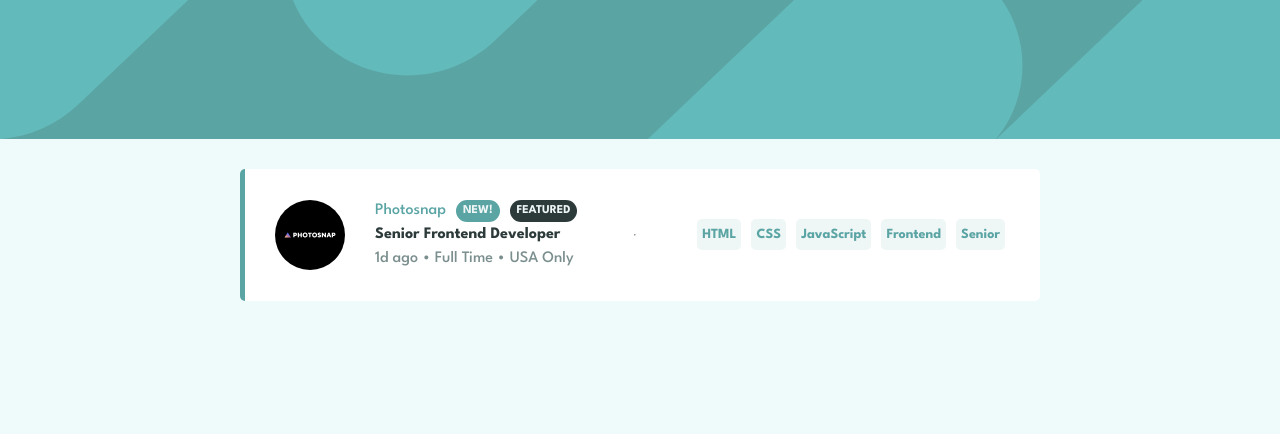
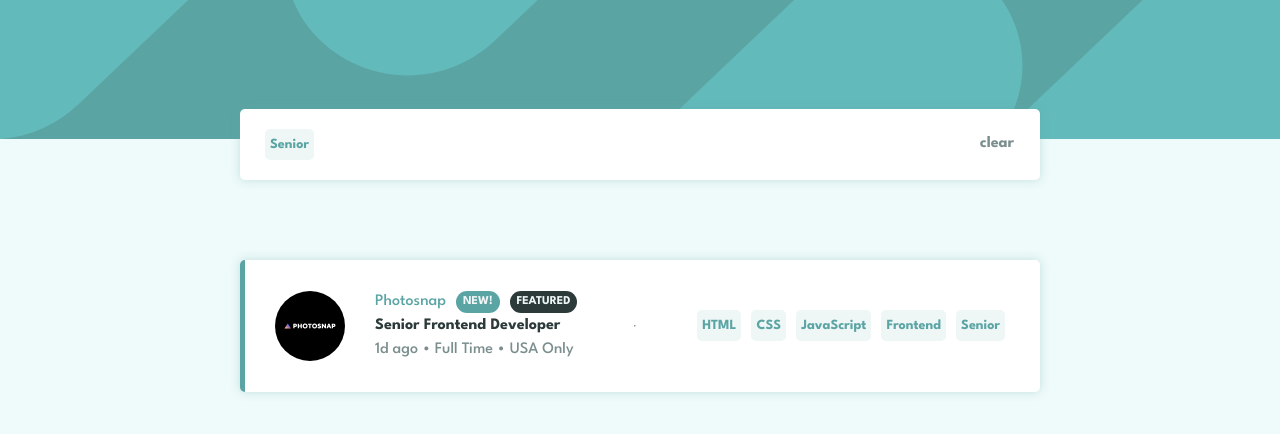
Before and after one commit to phanindraduvvuri/job-listing-application, a React (Vite) app: page / in a window 1280 px wide. Both pictures are taken after a click on the button "Senior". Shown: the top 434 px of the page. Built offline with nearby package versions, Linux system fonts and the light colour scheme.

Commit message:
Completed filtering functionality.

```diff
--- a/src/App.jsx
+++ b/src/App.jsx
@@ -1,8 +1,13 @@
 import { useEffect, useState } from 'react';
+import styled from 'styled-components';
 import Background from './components/Background';
+import FilterInput from './components/FilterInput';
 import JobCard from './components/JobCard';
 
 import data from './data.json';
+
+
+const JobList = styled.div``;
 
 
 function App() {
@@ -21,10 +26,22 @@ function App() {
   }, [])
 
   const addFilterTerm = (term) => {
-    setFilterSet(prevFilter => (
-      new Set(prevFilter).add(term)
-    ))
+    setFilterSet(prevFilter => {
+      const newSet = new Set(prevFilter);
+      newSet.add(term);
 
+      return newSet;
+    })
+
+  }
+
+  const removeFilterTerm = (term) => {
+    setFilterSet(prevFilter => {
+      const newSet = new Set(prevFilter);
+      newSet.delete(term);
+
+      return newSet;
+    });
   }
 
   const jobElements = jobData
@@ -51,7 +68,11 @@ function App() {
   return (
     <div className="App">
       <Background />
-      {jobElements}
+      {filterSet.size !== 0 && <FilterInput filterSet={filterSet} setFilterSet={setFilterSet} removeFilterTerm={removeFilterTerm} />}
+
+      <JobList>
+        {jobElements}
+      </JobList>
     </div>
   )
 }
--- a/src/components/Filter.jsx
+++ b/src/components/Filter.jsx
@@ -3,7 +3,7 @@ import styled from 'styled-components';
 
 import { DESATURATED_DARK_CYAN, FILTER_TABLET_BG, FONT_WEIGHT_BOLD } from '../constants/styles';
 
-export const FilterButton = styled.button`
+const FilterButton = styled.button`
     color: ${DESATURATED_DARK_CYAN};
     background-color: ${FILTER_TABLET_BG};
 
@@ -17,10 +17,17 @@ export const FilterButton = styled.button`
 
     transition: color .3s ease, background-color .3s ease;
 
-    &:hover {
+    &:hover, &:focus-visible {
         background-color: ${DESATURATED_DARK_CYAN};
         color: ${FILTER_TABLET_BG};
+        ${({ removable }) => removable && `
+            &::after {
+                content: 'X';
+                margin: .5rem;
+            }
+        `}
     }
+
 `
 
 function Filter({ filterWord, addFilterTerm }) {
@@ -30,3 +37,4 @@ function Filter({ filterWord, addFilterTerm }) {
 }
 
 export default Filter;
+export { FilterButton };
--- /dev/null
+++ b/src/components/FilterInput.jsx
@@ -0,0 +1,58 @@
+import React from 'react'
+import styled from 'styled-components'
+
+import { DESATURATED_DARK_CYAN, FONT_WEIGHT_BOLD, MAIN_FG } from '../constants/styles'
+import { FilterButton } from './Filter'
+
+const TopFilterBar = styled.div`
+    background-color: white;
+    width: 90%;
+    max-width: 80rem;
+    margin: 0 auto;
+    padding: 2rem;
+    border-radius: 5px;
+    box-shadow: 0 0 10px rgb(91 164 164 / .3);
+
+    display: flex;
+    justify-content: space-between;
+    align-items: center;
+
+    position: relative;
+    top: -6rem;
+
+`
+const FilterButtons = styled.div`
+
+`
+
+const ClearButton = styled.button`
+    background-color: transparent;
+    border: none;
+    color: ${MAIN_FG};
+    font-weight: ${FONT_WEIGHT_BOLD};
+    cursor: pointer;
+
+    &:hover {
+        color: ${DESATURATED_DARK_CYAN};
+        text-decoration: underline;
+        text-underline-offset: 5px;
+        text-decoration-thickness: 2px;
+    }
+`
+
+function FilterInput({ filterSet, setFilterSet, removeFilterTerm }) {
+    const filterButtons = [...filterSet].map((filterTerm, index) => (
+        <FilterButton onClick={() => removeFilterTerm(filterTerm)} removable key={index}>{filterTerm}</FilterButton>
+    ));
+
+    return (
+        <TopFilterBar>
+            <FilterButtons>
+                {filterButtons}
+            </FilterButtons>
+            <ClearButton onClick={() => setFilterSet(new Set())}>clear</ClearButton>
+        </TopFilterBar>
+    )
+}
+
+export default FilterInput
--- a/src/components/JobCard.jsx
+++ b/src/components/JobCard.jsx
@@ -20,6 +20,8 @@ const Job = styled.div`
 
     position: relative;
     border-left: ${props => props.featured ? `5px solid ${DESATURATED_DARK_CYAN}` : ''};
+    box-shadow: 0 0 10px rgb(91 164 164 / .3);
+
 `
 
 const Logo = styled.img`
```
